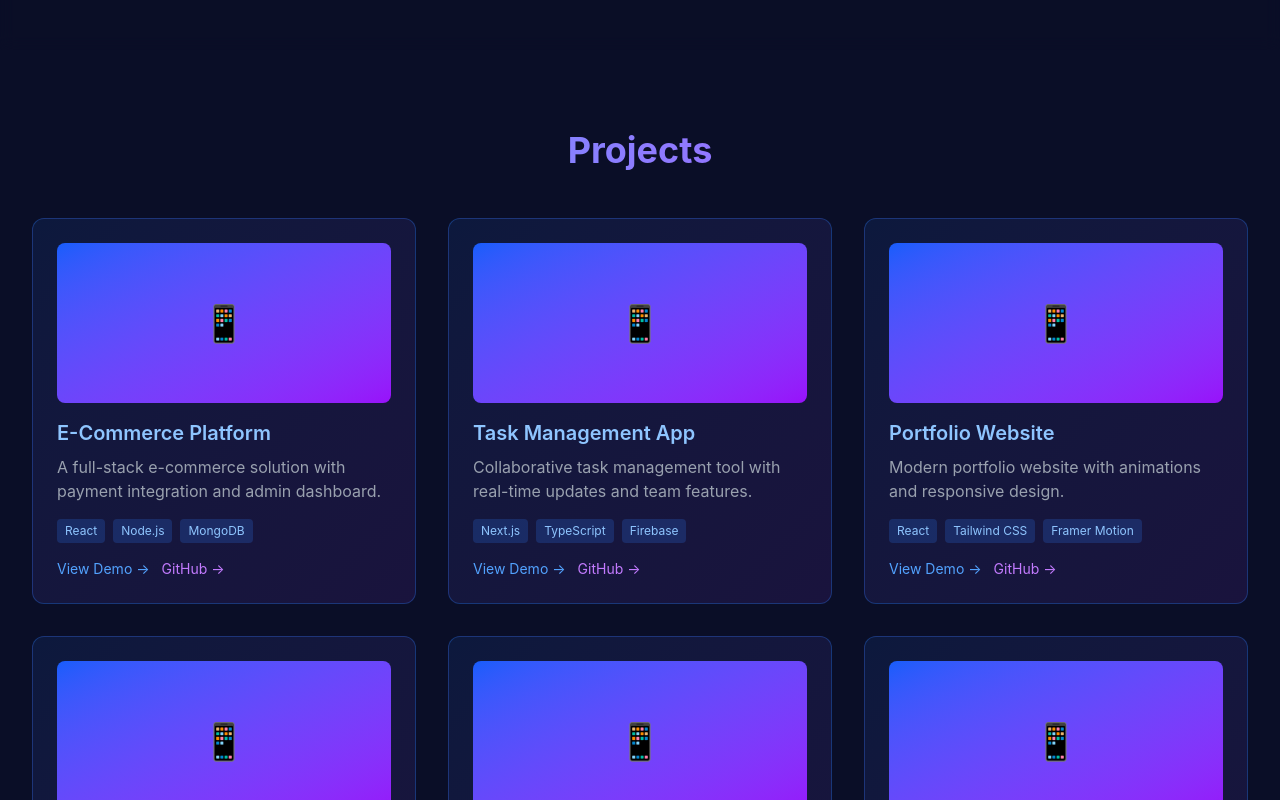
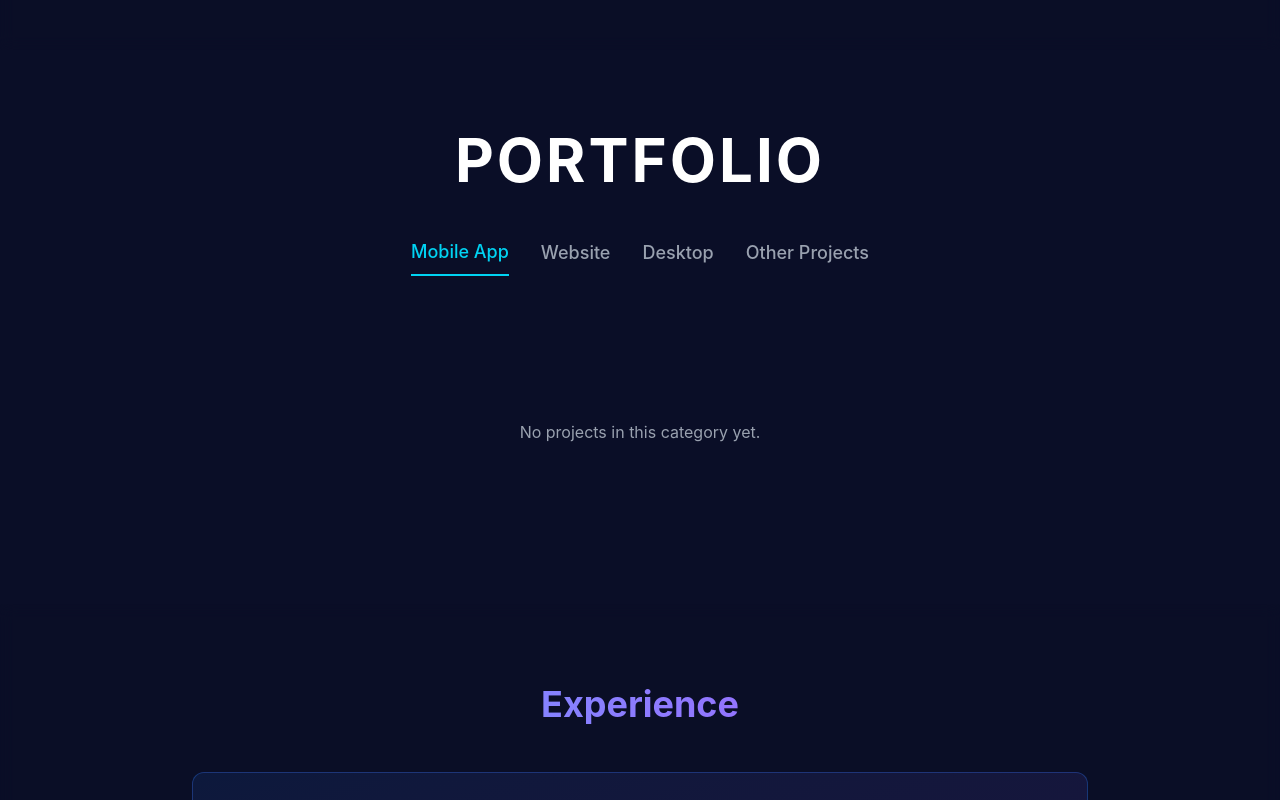
Before and after one commit to Keed0303/my-app, a Next.js app: page / in a window 1280 px wide. Shown: the part 1260-2060 px from the top of the page. Built offline with nearby package versions, Linux system fonts and the light colour scheme.

Commit message:
feat: add tabs

```diff
--- a/components/layouts/Project.tsx
+++ b/components/layouts/Project.tsx
@@ -1,21 +1,53 @@
+'use client';
+
 import { projectData } from '@/data/Project'
-import React from 'react'
+import { useState } from 'react'
 
 const Project = () => {
+  const [activeCategory, setActiveCategory] = useState<'Mobile App' | 'Website' | 'Desktop' | 'Other Projects'>('Mobile App');
+  const categories = ['Mobile App', 'Website', 'Desktop', 'Other Projects'] as const;
+
+  const filteredProjects = projectData.filter(project => project.category === activeCategory);
+
   return (
     <>
      {/* Projects Section */}
       <section id="project" className="relative z-10 py-20">
         <div className="max-w-7xl mx-auto px-4 sm:px-6 lg:px-8">
-          <h2
+          {/* Portfolio Title */}
+          <h1
             data-aos="fade-up"
             data-aos-duration="800"
-            className="text-4xl font-bold text-center mb-12 bg-gradient-to-r from-blue-400 to-purple-500 bg-clip-text text-transparent"
+            className="text-5xl md:text-6xl font-bold text-center mb-12 tracking-wider"
           >
-            Projects
-          </h2>
+            PORTFOLIO
+          </h1>
+
+          {/* Category Navigation */}
+          <div
+            data-aos="fade-up"
+            data-aos-delay="100"
+            className="flex flex-wrap justify-center gap-4 md:gap-8 mb-16"
+          >
+            {categories.map((category) => (
+              <button
+                key={category}
+                onClick={() => setActiveCategory(category)}
+                className={`text-base md:text-lg font-medium transition-all duration-300 pb-2 ${
+                  activeCategory === category
+                    ? 'text-cyan-400 border-b-2 border-cyan-400'
+                    : 'text-gray-400 hover:text-white'
+                }`}
+              >
+                {category}
+              </button>
+            ))}
+          </div>
+
+          {/* Projects Grid */}
+          {filteredProjects.length > 0 ? (
             <div className="grid grid-cols-1 md:grid-cols-2 lg:grid-cols-3 gap-8">
-            {projectData.map((project, index) => (
+              {filteredProjects.map((project, index) => (
                 <div
                   key={index}
                   data-aos="zoom-in-up"
@@ -27,7 +59,7 @@ const Project = () => {
                     <span className="text-4xl">📱</span>
                   </div>
                   <h3 className="text-xl font-semibold mb-2 text-blue-300 group-hover:text-blue-200">{project.title}</h3>
-                <p className="text-gray-400 mb-4">{project.description}</p>
+                  <p className="text-gray-400 mb-4 line-clamp-3">{project.description}</p>
                   <div className="flex flex-wrap gap-2 mb-4">
                     {project.tech.map((tech) => (
                       <span key={tech} className="text-xs bg-blue-500/20 text-blue-300 px-2 py-1 rounded">
@@ -46,6 +78,11 @@ const Project = () => {
                 </div>
               ))}
             </div>
+          ) : (
+            <div className="text-center text-gray-400 py-20">
+              No projects in this category yet.
+            </div>
+          )}
         </div>
       </section>
     </>
```
Lines whose indentation alone changed are shown as unchanged.
